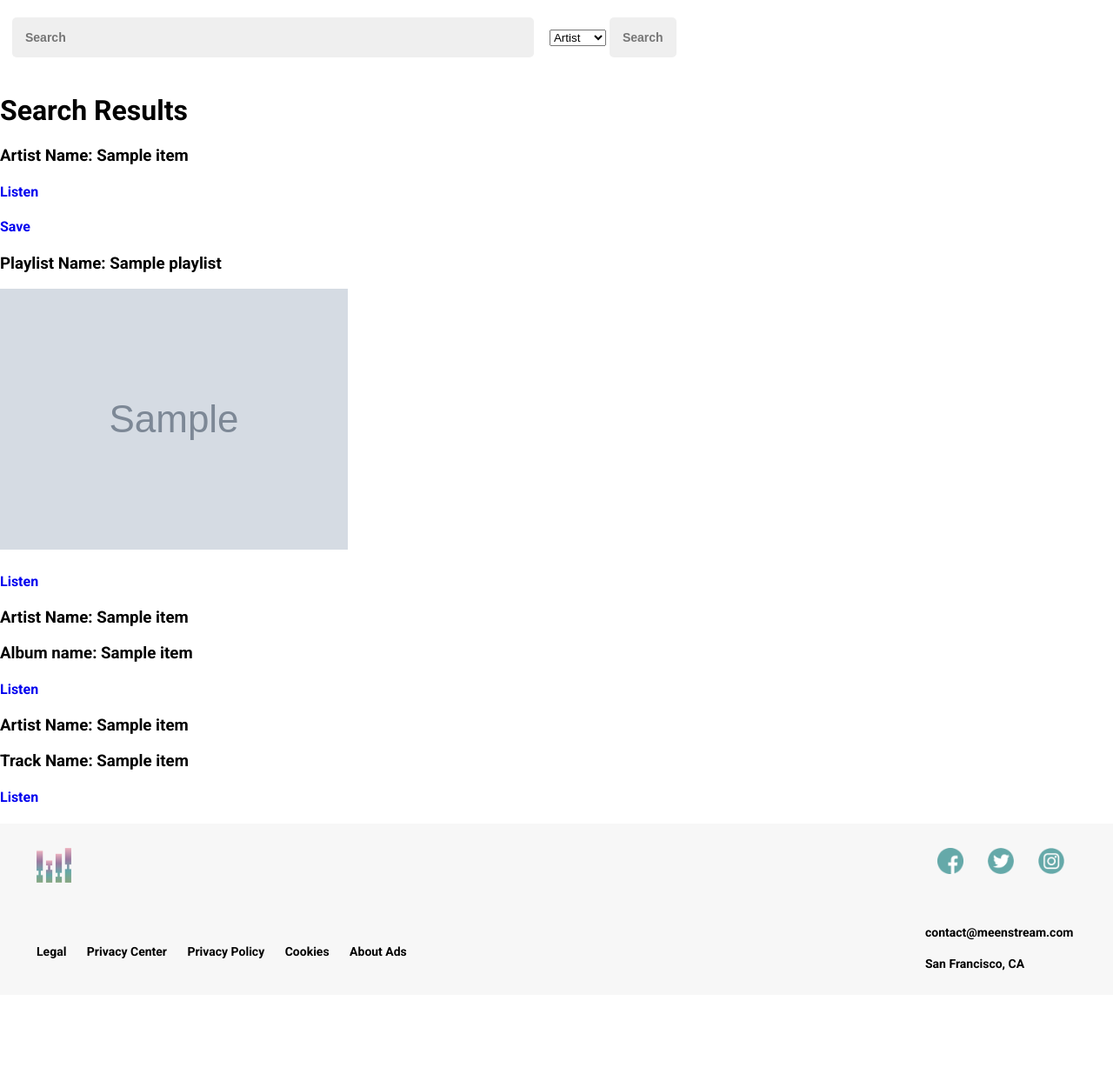
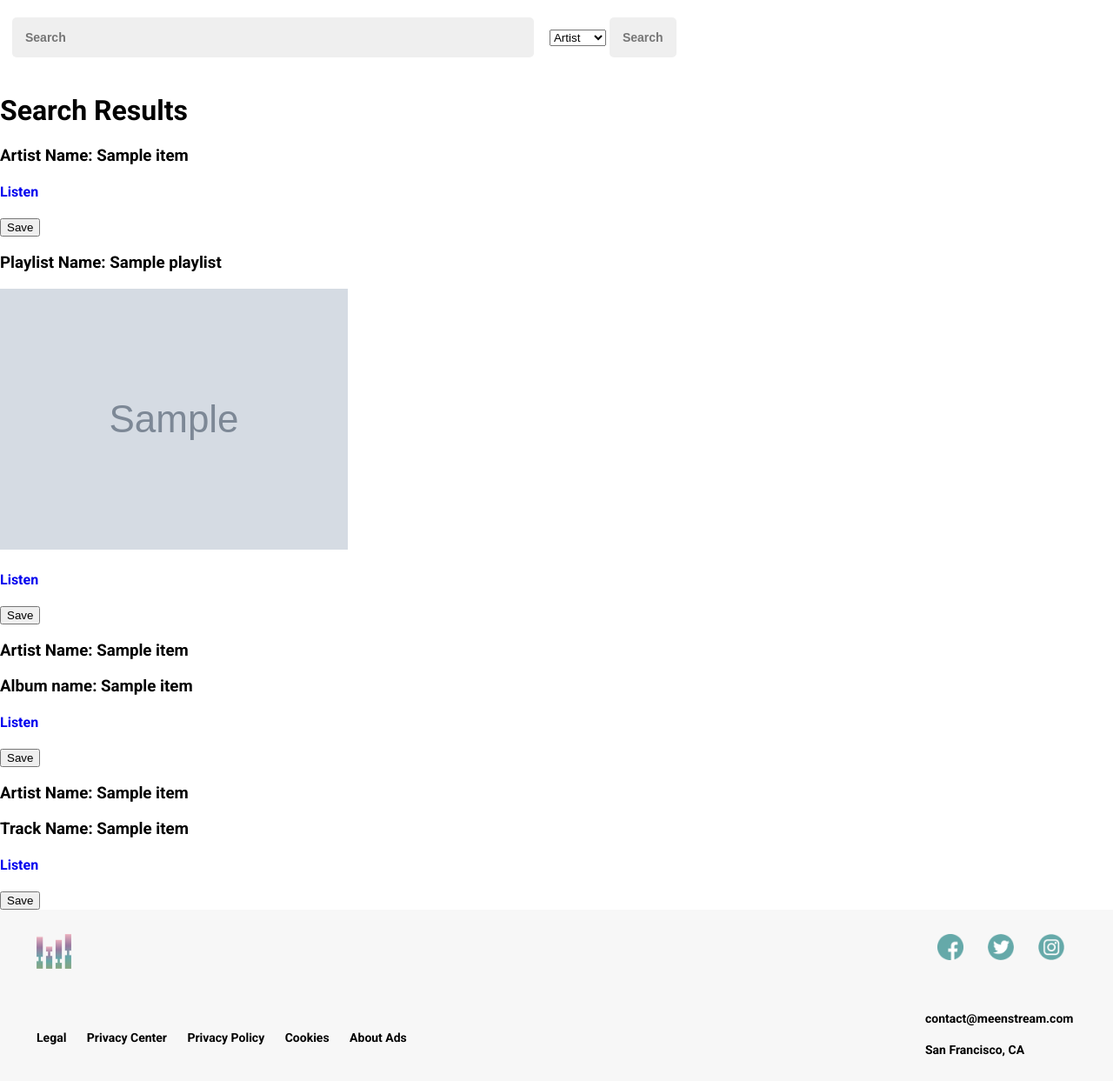
Before and after one commit to EvanReinstein/meenstream, a Django app: template templates/music/profile.html in a window 1280 px wide. Shown: the part 90-1333 px from the top of the page at 87% size. Before the commit the page ends 1206 px from the top, so only its background shows below. Run offline with Django 3.2, Linux system fonts and the light colour scheme; the template is opened without the code that fills it: most values are stand-ins (such as "Sample title", 1, 10 or a date in 2020); grey boxes marked "Sample" are stand-in pictures.

Commit message:
adds save functionality

```diff
--- a/music/urls.py
+++ b/music/urls.py
@@ -7,5 +7,6 @@ urlpatterns = [
     path('profile/<username>', views.profile_view, name="profile_view"),
     # path('search', views.search, name="search"),
     path('tracks', views.artist_top_tracks, name="tracks"),
+    # path('artist-save', views.artist_save, name="artist_save")
 
 ]
--- a/templates/music/playlist_index.html
+++ b/templates/music/playlist_index.html
@@ -3,7 +3,10 @@
 
 {% block content %}
 <h1>Playlist</h1>
-<div id="saved-music"></div>
+
+  <h1>{{ name }}</h1>
+  <img src="{{ image }}" alt="">
+  <h1><a href="{{ url }}">Listen</a></h1>
 
 <!-- {% for playlist in playlists %}
 <a href="{% url 'playlist_view' playlist_id=playlist.id %}">{{ playlist.title }}</a>
--- a/templates/music/profile.html
+++ b/templates/music/profile.html
@@ -26,17 +26,30 @@
   <!-- {{ artist_data }} -->
   <!-- <p>Artist Items: {{ artist_data.artists.items }}</p> -->
   <!-- Artist Search  -->
+  <div class="data-container">
     <div class="music-data">
       {% for item in artist_data.artists.items %}
-      <h3>Artist Name: {{ item.name }}<h3>
+        <h3 class="music-name">Artist Name: {{ item.name }}</h3>
           {% for image in item.images %}
             {% if image.width <= 320 and image.width > 170 %}
-            <img src="{{ image.url }}" alt="">
+              <img class="music-img" src="{{ image.url }}" alt="">
             {% endif %}
           {% endfor %}
-      <h4><a href="{{ item.external_urls.spotify }}">Listen</a></h4>
+        <h4 class="music-link"><a href="{{ item.external_urls.spotify }}">Listen</a></h4>
+        <form action="{% url 'playlist_index' %}" method="POST">
+          {% csrf_token %}
+          <input type="hidden" name="artist-name" value="{{ item.name }}">
+          <input type="hidden" name="external-url" value="{{ item.external_urls.spotify   }}">
+          {% for image in item.images %}
+            {% if image.width <= 320 and image.width > 170 %}
+              <input type="hidden" name="artist-image" value="{{ image.url }}">
+            {% endif %}
+          {% endfor %}
+          <button type="submit" class="save-button">Save</button>
+        </form>
+
     </div>
-  <h4><a class="save-music" href="/music">Save</a></h4>
+  </div>
 
       <!-- <h3>Spotify Id: {{ item.id }}</h3> -->
 
@@ -44,12 +57,18 @@
     {% endfor %}
 
   <!-- Playlist Search  -->
+  <div class="data-container">
+    <div class="music-data">
     {% for item in artist_data.playlists.items %}
-      <h3>Playlist Name: {{ item.name }}<h3>
+      <h3 class="music-name">Playlist Name: {{ item.name }}</h3>
         {% for image in item.images %}
-          <img src="{{ image.url }}" alt="">
+          <img class="music-img" src="{{ image.url }}" alt="">
         {% endfor %}
-      <h4><a href="{{ item.external_urls.spotify }}">Listen</a></h4>
+      <h4 class="music-link"><a href="{{ item.external_urls.spotify }}">Listen</a></h4>
+      <button class="save-button">Save</button>
+    </div>
+  </div>
+
 
       <!-- <h3>Spotify Id: {{ item.id }}</h3> -->
 
@@ -57,17 +76,23 @@
     {% endfor %}
 
   <!-- Album Search  -->
+  <div class="data-container">
+    <div class="music-data">
     {% for item in artist_data.albums.items %}
       {% for name in item.artists %}
         <h3>Artist Name: {{ name.name }}</h3>
       {% endfor %}
-      <h3>Album name: {{ item.name }}<h3>
+      <h3 class="music-name">Album name: {{ item.name }}</h3>
         {% for image in item.images %}
           {% if image.width == 300 %}
-            <img src="{{ image.url }}" alt="">
+            <img class="music-img" src="{{ image.url }}" alt="">
           {% endif %}
         {% endfor %}
-      <h4><a href="{{ item.external_urls.spotify }}">Listen</a></h4>
+      <h4 class="music-link"><a href="{{ item.external_urls.spotify }}">Listen</a></h4>
+      <button class="save-button">Save</button>
+    </div>
+  </div>
+
 
       <!-- <h3>Spotify Id: {{ item.id }}</h3> -->
 
@@ -75,17 +100,23 @@
     {% endfor %}
 
   <!-- Tracks Search  -->
+  <div class="data-container">
+    <div class="music-data">
     {% for item in artist_data.tracks.items %}
       {% for name in item.artists %}
         <h3>Artist Name: {{ name.name }}</h3>
       {% endfor %}
-      <h3>Track Name: {{ item.name }}<h3>
+      <h3 class="music-name">Track Name: {{ item.name }}</h3>
         {% for image in item.album.images %}
           {% if image.width == 300 %}
-            <img src="{{ image.url }}" alt="">
+            <img class="music-img" src="{{ image.url }}" alt="">
           {% endif %}
         {% endfor %}
-      <h4><a href="{{ item.external_urls.spotify }}">Listen</a></h4>
+      <h4 class="music-link"><a href="{{ item.external_urls.spotify }}">Listen</a></h4>
+      <button class="save-button">Save</button>
+    </div>
+  </div>
+
 
       <!-- <h3>Spotify Id: {{ item.id }}</h3> -->
 
```
Also changed, not shown: accounts/views.py (+12 -1 lines), music/models.py (+8 -3 lines), music/views.py (+21 -8 lines). Lines whose indentation alone changed are shown as unchanged.
